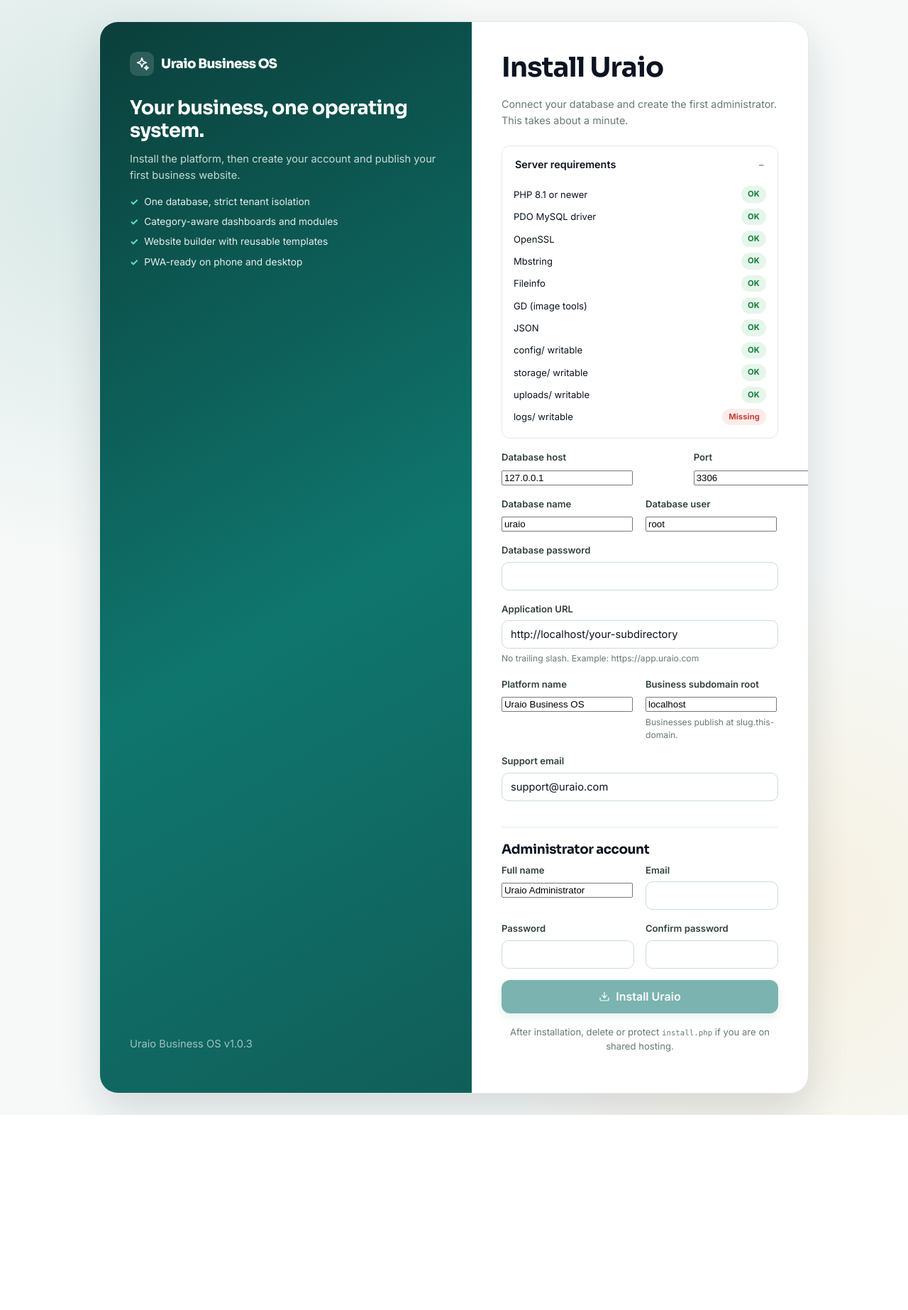
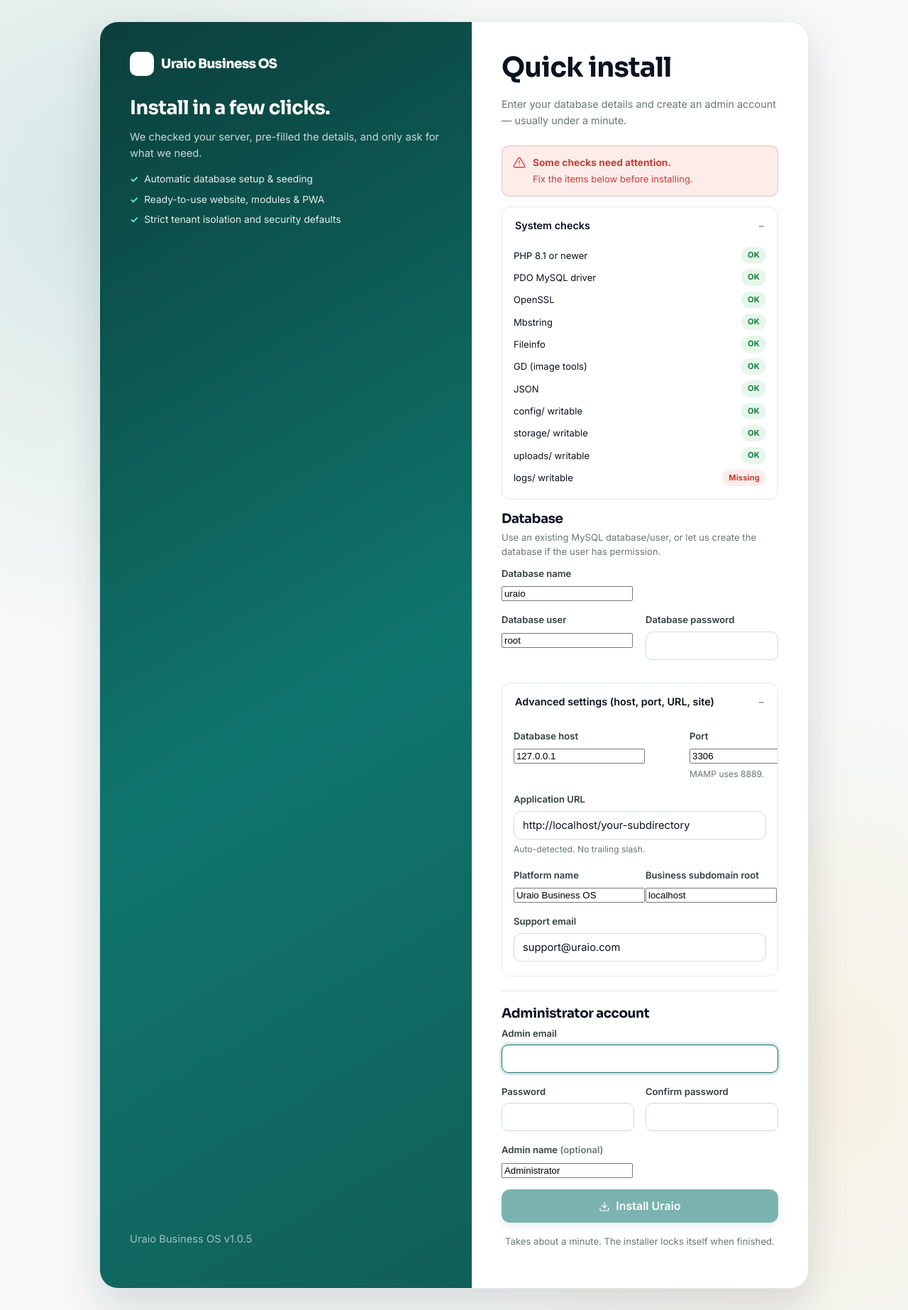
Before and after one commit to Aysami/uraio-cms, a PHP site: the page made by install.php in a window 1280 px wide. Shown: the whole page at 71% size. Before the commit the page ends 1571 px from the top, so only its background shows below. Run offline with PHP 8.4, Linux system fonts and the light colour scheme; data that the repository does not hold is empty; some libraries are stand-ins or nearby versions.

Commit message:
v1.0.5: quick few-click installer, pre-install checks, refreshed logo/icons

```diff
--- a/assets/css/app.css
+++ b/assets/css/app.css
@@ -99,8 +99,9 @@ hr { border: 0; border-top: 1px solid var(--line); margin: 24px 0; }
 /* Brand */
 .brand { display: inline-flex; align-items: center; gap: 10px; font-family: var(--font-head); font-weight: 800; color: var(--ink); font-size: 1.15rem; letter-spacing: -.03em; }
 .brand:hover { color: var(--ink); }
-.brand-mark { width: 34px; height: 34px; border-radius: 10px; background: linear-gradient(135deg, var(--brand) 0%, #0b4f49 100%); color: #fff; display: inline-grid; place-items: center; box-shadow: 0 5px 14px rgba(15, 118, 110, .28); flex: 0 0 auto; }
+.brand-mark { width: 34px; height: 34px; border-radius: 10px; background: #fff; color: #fff; display: inline-grid; place-items: center; box-shadow: 0 5px 14px rgba(15, 118, 110, .18); flex: 0 0 auto; overflow: hidden; }
 .brand-mark svg { width: 22px; height: 22px; }
+.brand-mark img { width: 100%; height: 100%; object-fit: contain; display: block; }
 .brand-mark-sm { width: 28px; height: 28px; border-radius: 8px; }
 .brand-mark-sm svg { width: 18px; height: 18px; }
 .brand-mark-lg { width: 44px; height: 44px; border-radius: 13px; }
@@ -319,7 +320,7 @@ fieldset { border: 0; padding: 0; margin: 0; min-width: 0; }
 .auth-split { width: min(1000px, 100%); display: grid; grid-template-columns: 1.05fr .95fr; background: var(--surface); border-radius: 26px; overflow: hidden; box-shadow: var(--shadow-lg); border: 1px solid var(--line); }
 .auth-aside { background: linear-gradient(150deg, #0b3f3b 0%, #0f766e 55%, #115e59 100%); color: #fff; padding: 42px; display: flex; flex-direction: column; justify-content: space-between; }
 .auth-aside .brand { color: #fff; }
-.auth-aside .brand-mark { background: rgba(255,255,255,.14); box-shadow: none; }
+.auth-aside .brand-mark { background: #fff; box-shadow: none; }
 .auth-aside h2 { font-size: 1.7rem; margin-top: 30px; }
 .auth-aside p { color: rgba(255,255,255,.78); font-size: .92rem; }
 .auth-aside .check-list li { color: rgba(255,255,255,.9); }
--- a/includes/bootstrap.php
+++ b/includes/bootstrap.php
@@ -9,7 +9,7 @@ declare(strict_types=1);
 if (!defined('BASE_PATH')) {
     define('BASE_PATH', dirname(__DIR__));
 }
-define('UBOS_VERSION', '1.0.3');
+define('UBOS_VERSION', '1.0.5');
 
 require_once BASE_PATH . '/includes/config.php';
 require_once BASE_PATH . '/includes/database.php';
--- a/includes/layout.php
+++ b/includes/layout.php
@@ -69,7 +69,7 @@ function layout_public_nav(): void
     ?>
 <header class="landing-nav container">
   <a class="brand" href="<?= e(app_url('index.php')) ?>">
-    <span class="brand-mark"><?= icon('sparkles') ?></span>
+    <span class="brand-mark"><img src="<?= e(app_url('assets/images/logo.png')) ?>" alt="Uraio"></span>
     <span class="brand-text">Uraio<span class="muted brand-suffix" style="font-weight:500"> Business OS</span></span>
   </a>
   <nav class="nav-links" aria-label="Main navigation">
@@ -96,7 +96,7 @@ function layout_public_footer(): void
     <div class="footer-grid">
       <div>
         <a class="brand" href="<?= e(app_url('index.php')) ?>">
-          <span class="brand-mark"><?= icon('sparkles') ?></span>
+          <span class="brand-mark"><img src="<?= e(app_url('assets/images/logo.png')) ?>" alt="Uraio"></span>
           <span>Uraio Business OS</span>
         </a>
         <p class="muted small" style="max-width:320px;margin-top:12px">The operating system for small businesses: customers, orders, bookings, payments and a website that grows with you.</p>
@@ -157,7 +157,7 @@ function layout_app_start(array $business, string $activeKey, string $title, str
   <aside class="sidebar" id="sidebar">
     <div class="sidebar-head">
       <a class="brand" href="<?= e(app_url('app/dashboard.php')) ?>">
-        <span class="brand-mark brand-mark-sm"><?= icon('sparkles') ?></span>
+        <span class="brand-mark brand-mark-sm"><img src="<?= e(app_url('assets/images/logo.png')) ?>" alt="Uraio"></span>
         <span style="font-size:1rem">Uraio</span>
       </a>
       <button class="icon-btn mobile-menu-btn" type="button" data-sidebar-close aria-label="Close menu"><?= icon('x') ?></button>
@@ -331,7 +331,7 @@ function auth_page_start(string $title, string $subtitle, string $heading = 'Run
   <aside class="auth-aside">
     <div>
       <a class="brand" href="<?= e(app_url('index.php')) ?>">
-        <span class="brand-mark"><?= icon('sparkles') ?></span>
+        <span class="brand-mark"><img src="<?= e(app_url('assets/images/logo.png')) ?>" alt="Uraio"></span>
         <span>Uraio Business OS</span>
       </a>
       <h2><?= e($heading) ?></h2>
@@ -344,7 +344,7 @@ function auth_page_start(string $title, string $subtitle, string $heading = 'Run
   </aside>
   <div class="auth-form-side">
     <a class="brand" href="<?= e(app_url('index.php')) ?>">
-      <span class="brand-mark brand-mark-sm"><?= icon('sparkles') ?></span>
+      <span class="brand-mark brand-mark-sm"><img src="<?= e(app_url('assets/images/logo.png')) ?>" alt="Uraio"></span>
       <span>Uraio</span>
     </a>
     <h1><?= e($title) ?></h1>
--- a/index.php
+++ b/index.php
@@ -202,7 +202,7 @@ layout_public_nav();
 layout_public_footer();
 ?>
 <div class="install-banner" id="install-banner">
-  <span class="brand-mark"><?= icon('sparkles') ?></span>
+  <span class="brand-mark"><img src="<?= e(app_url('assets/images/logo.png')) ?>" alt="Uraio"></span>
   <div>
     <h4>Install Uraio on this device</h4>
     <p>Quick access from your home screen, with offline support.</p>
--- a/install.php
+++ b/install.php
@@ -33,22 +33,30 @@ $host = $_SERVER['HTTP_HOST'] ?? 'localhost';
 $dir = rtrim(str_replace('\\', '/', dirname((string) ($_SERVER['SCRIPT_NAME'] ?? '/install.php'))), '/');
 $defaultUrl = $scheme . '://' . $host . $dir;
 
+// Smart defaults for easier setup (local/MAMP detection)
+$serverPort = (string) ($_SERVER['SERVER_PORT'] ?? '');
+$isLocalHost = in_array(strtolower((string) preg_replace('/:.*/', '', $host)), ['localhost', '127.0.0.1', '::1'], true);
+$isMamp = $isLocalHost && in_array($serverPort, ['8888', '8890'], true);
+$folderName = basename(BASE_PATH) ?: 'uraio';
+$suggestedDb = preg_replace('/[^A-Za-z0-9_]/', '_', strtolower($folderName)) ?: 'uraio';
+
 $values = [
     'db_host' => (string) ($existing['db']['host'] ?? '127.0.0.1'),
-    'db_port' => (string) ($existing['db']['port'] ?? '3306'),
-    'db_name' => (string) ($existing['db']['name'] ?? 'ubos'),
-    'db_user' => (string) ($existing['db']['user'] ?? 'root'),
-    'db_pass' => (string) ($existing['db']['pass'] ?? ''),
+    'db_port' => (string) ($existing['db']['port'] ?? ($isMamp ? '8889' : '3306')),
+    'db_name' => (string) ($existing['db']['name'] ?? $suggestedDb),
+    'db_user' => (string) ($existing['db']['user'] ?? ($isMamp ? 'root' : '')),
+    'db_pass' => (string) ($existing['db']['pass'] ?? ($isMamp ? 'root' : '')),
     'app_url' => (string) ($existing['app']['url'] ?? $defaultUrl),
     'site_name' => 'Uraio Business OS',
     'support_email' => 'support@uraio.com',
     'site_domain' => (string) ($existing['app']['site_domain'] ?? 'uraio.com'),
-    'admin_name' => 'Uraio Administrator',
+    'admin_name' => 'Administrator',
     'admin_email' => '',
 ];
-// Leave the application URL empty: derive it from the request (host + subfolder).
+// Prefer detected URL for fresh installs; keep explicit existing config URL.
 $appUrl = (string) ($existing['app']['url'] ?? '');
 $values['app_url'] = $appUrl !== '' ? $appUrl : $defaultUrl;
+
 $errors = [];
 $fatal = null;
 $done = false;
@@ -56,7 +64,7 @@ $done = false;
 if (is_post()) {
     verify_csrf();
     foreach (array_keys($values) as $key) {
-        $values[$key] = trim((string) ($_POST[$key] ?? ''));
+        $values[$key] = trim((string) ($_POST[$key] ?? $values[$key]));
     }
     $adminPassword = (string) ($_POST['admin_password'] ?? '');
     $adminConfirm = (string) ($_POST['admin_password_confirm'] ?? '');
@@ -66,7 +74,7 @@ if (is_post()) {
     if ($values['db_name'] === '' || !preg_match('/^[A-Za-z0-9_]+$/', $values['db_name'])) $errors['db_name'] = 'Use letters, numbers and underscores only.';
     if ($values['db_user'] === '') $errors['db_user'] = 'Database user is required.';
     if ($values['app_url'] === '' || !filter_var($values['app_url'], FILTER_VALIDATE_URL)) $errors['app_url'] = 'Enter the full application URL.';
-    if ($values['admin_name'] === '') $errors['admin_name'] = 'Administrator name is required.';
+    if ($values['admin_name'] === '') $values['admin_name'] = 'Administrator';
     if (!filter_var($values['admin_email'], FILTER_VALIDATE_EMAIL)) $errors['admin_email'] = 'Enter a valid administrator email.';
     $passwordErrors = password_errors($adminPassword);
     if ($passwordErrors) {
@@ -99,6 +107,9 @@ if (is_post()) {
             $server = null;
 
             $appKey = bin2hex(random_bytes(32));
+            $siteDomain = $values['site_domain'] !== '' ? $values['site_domain'] : 'uraio.com';
+            $siteName = $values['site_name'] !== '' ? $values['site_name'] : 'Uraio Business OS';
+            $supportEmail = $values['support_email'] !== '' ? $values['support_email'] : ('support@' . $siteDomain);
             $credentials = [
                 'db' => [
                     'host' => $values['db_host'],
@@ -112,16 +123,16 @@ if (is_post()) {
                     'env' => 'production',
                     'debug' => false,
                     'key' => $appKey,
-                    'site_domain' => $values['site_domain'] !== '' ? $values['site_domain'] : 'uraio.com',
-                    'support_email' => $values['support_email'] !== '' ? $values['support_email'] : 'support@uraio.com',
+                    'site_domain' => $siteDomain,
+                    'support_email' => $supportEmail,
                 ],
                 'payments' => [
                     'paystack' => ['public' => '', 'secret' => ''],
                     'flutterwave' => ['public' => '', 'secret' => '', 'webhook_hash' => ''],
                 ],
                 'mail' => [
-                    'from' => 'no-reply@' . ($values['site_domain'] !== '' ? $values['site_domain'] : 'uraio.com'),
-                    'from_name' => $values['site_name'] !== '' ? $values['site_name'] : 'Uraio Business OS',
+                    'from' => 'no-reply@' . $siteDomain,
+                    'from_name' => $siteName,
                     'smtp_host' => '',
                     'smtp_port' => 587,
                     'smtp_user' => '',
@@ -140,8 +151,6 @@ if (is_post()) {
             }
             @chmod($existingFile, 0640);
 
-            // The new credentials are read lazily by db(), so the rest of this
-            // request runs against the freshly configured database.
             require_once BASE_PATH . '/config/seed.php';
             apply_schema();
             $report = seed_platform([
@@ -149,8 +158,8 @@ if (is_post()) {
                 'admin_password' => $adminPassword,
                 'admin_name' => $values['admin_name'],
             ]);
-            set_setting('site_name', $values['site_name'] !== '' ? $values['site_name'] : 'Uraio Business OS', 'general', true);
-            set_setting('support_email', $values['support_email'] !== '' ? $values['support_email'] : 'support@uraio.com', 'general', true);
+            set_setting('site_name', $siteName, 'general', true);
+            set_setting('support_email', $supportEmail, 'general', true);
 
             if (!is_dir(BASE_PATH . '/storage')) {
                 mkdir(BASE_PATH . '/storage', 0755, true);
@@ -184,6 +193,7 @@ $requirements = [
     'logs/ writable' => is_writable(BASE_PATH . '/logs'),
 ];
 $requirementsOk = !in_array(false, $requirements, true);
+$showAdvanced = !$requirementsOk || $errors || $fatal || $isMamp;
 
 layout_head('Install', ['noindex' => true, 'body_class' => 'auth-body', 'styles' => []]);
 ?>
@@ -194,14 +204,16 @@ layout_head('Install', ['noindex' => true, 'body_class' => 'auth-body', 'styles'
         <span class="brand-mark"><?= icon('sparkles') ?></span>
         <span>Uraio Business OS</span>
       </a>
-      <h2>Your business, one operating system.</h2>
-      <p>Install the platform, then create your account and publish your first business website.</p>
+      <h2>Install in a few clicks.</h2>
+      <p>We checked your server, pre-filled the details, and only ask for what we need.</p>
       <ul class="check-list mt-3">
-        <li>One database, strict tenant isolation</li>
-        <li>Category-aware dashboards and modules</li>
-        <li>Website builder with reusable templates</li>
-        <li>PWA-ready on phone and desktop</li>
+        <li>Automatic database setup &amp; seeding</li>
+        <li>Ready-to-use website, modules &amp; PWA</li>
+        <li>Strict tenant isolation and security defaults</li>
       </ul>
+      <?php if ($isMamp): ?>
+        <p class="small" style="color:rgba(255,255,255,.85);margin-top:16px">MAMP detected: defaults set to MySQL port <strong>8889</strong>, user <strong>root</strong>.</p>
+      <?php endif; ?>
     </div>
     <p class="small" style="color:rgba(255,255,255,.6)">Uraio Business OS v<?= e(UBOS_VERSION) ?></p>
   </aside>
@@ -213,12 +225,20 @@ layout_head('Install', ['noindex' => true, 'body_class' => 'auth-body', 'styles'
 
     <?php if ($done): ?>
       <h1>Installation complete</h1>
-      <p class="auth-sub">The platform is ready. Sign in with the administrator account you just created.</p>
-      <div class="alert alert-success"><?= icon('check') ?><div>Database seeded, installer locked and your administrator account created.</div></div>
-      <a class="btn btn-primary btn-block btn-lg" href="<?= e(app_url('auth/login.php')) ?>">Go to sign in</a>
+      <p class="auth-sub">Your platform is ready. Sign in with the administrator account you created.</p>
+      <div class="alert alert-success"><?= icon('check') ?><div>Database created, seeded, and the installer is locked.</div></div>
+      <a class="btn btn-primary btn-block btn-lg" href="<?= e(app_url('auth/login.php')) ?>">Open sign in</a>
     <?php else: ?>
-      <h1>Install Uraio</h1>
-      <p class="auth-sub">Connect your database and create the first administrator. This takes about a minute.</p>
+      <h1>Quick install</h1>
+      <p class="auth-sub">Enter your database details and create an admin account — usually under a minute.</p>
+
+      <div class="alert <?= $requirementsOk ? 'alert-success' : 'alert-danger' ?>" style="margin-bottom:14px">
+        <?= icon($requirementsOk ? 'check' : 'alert') ?>
+        <div>
+          <strong><?= $requirementsOk ? 'Pre-install checks passed.' : 'Some checks need attention.' ?></strong>
+          <span class="small" style="display:block;margin-top:2px"><?= $requirementsOk ? 'Your server is ready to install Uraio.' : 'Fix the items below before installing.' ?></span>
+        </div>
+      </div>
 
       <?php if ($fatal): ?>
         <div class="alert alert-danger"><?= icon('alert') ?><div><strong>Installation failed.</strong><br><?= e($fatal) ?></div></div>
@@ -228,7 +248,7 @@ layout_head('Install', ['noindex' => true, 'body_class' => 'auth-body', 'styles'
       <?php endif; ?>
 
       <details class="faq-item mb-2" <?= $requirementsOk ? '' : 'open' ?>>
-        <summary>Server requirements</summary>
+        <summary>System checks</summary>
         <div style="padding:0 16px 14px">
           <?php foreach ($requirements as $label => $ok): ?>
             <div class="flex-between small" style="padding:4px 0">
@@ -241,6 +261,29 @@ layout_head('Install', ['noindex' => true, 'body_class' => 'auth-body', 'styles'
 
       <form method="post" action="<?= e(app_url('install.php')) ?>" autocomplete="off">
         <?= csrf_field() ?>
+
+        <h3 style="margin-bottom:8px">Database</h3>
+        <p class="small muted" style="margin-top:-2px;margin-bottom:10px">Use an existing MySQL database/user, or let us create the database if the user has permission.</p>
+        <div class="form-grid">
+          <div class="field field-col-12">
+            <label for="db_name">Database name</label>
+            <input id="db_name" name="db_name" value="<?= e($values['db_name']) ?>" required>
+            <?= render_field_error($errors, 'db_name') ?>
+          </div>
+          <div class="field field-col-6">
+            <label for="db_user">Database user</label>
+            <input id="db_user" name="db_user" value="<?= e($values['db_user']) ?>" required>
+            <?= render_field_error($errors, 'db_user') ?>
+          </div>
+          <div class="field field-col-6">
+            <label for="db_pass">Database password</label>
+            <input id="db_pass" name="db_pass" type="password" value="<?= e($values['db_pass']) ?>" autocomplete="new-password">
+          </div>
+        </div>
+
+        <details class="faq-item mt-2 mb-2" <?= $showAdvanced ? 'open' : '' ?>>
+          <summary>Advanced settings (host, port, URL, site)</summary>
+          <div style="padding:12px 16px 4px">
             <div class="form-grid">
               <div class="field field-col-8">
                 <label for="db_host">Database host</label>
@@ -250,26 +293,13 @@ layout_head('Install', ['noindex' => true, 'body_class' => 'auth-body', 'styles'
               <div class="field field-col-4">
                 <label for="db_port">Port</label>
                 <input id="db_port" name="db_port" value="<?= e($values['db_port']) ?>" inputmode="numeric" required>
+                <small class="field-help">MAMP uses 8889.</small>
                 <?= render_field_error($errors, 'db_port') ?>
-          </div>
-          <div class="field field-col-6">
-            <label for="db_name">Database name</label>
-            <input id="db_name" name="db_name" value="<?= e($values['db_name']) ?>" required>
-            <?= render_field_error($errors, 'db_name') ?>
-          </div>
-          <div class="field field-col-6">
-            <label for="db_user">Database user</label>
-            <input id="db_user" name="db_user" value="<?= e($values['db_user']) ?>" required>
-            <?= render_field_error($errors, 'db_user') ?>
-          </div>
-          <div class="field field-col-12">
-            <label for="db_pass">Database password</label>
-            <input id="db_pass" name="db_pass" type="password" value="<?= e($values['db_pass']) ?>" autocomplete="new-password">
               </div>
               <div class="field field-col-12">
                 <label for="app_url">Application URL</label>
                 <input id="app_url" name="app_url" type="url" value="<?= e($values['app_url']) ?>" required>
-            <small class="field-help">No trailing slash. Example: https://app.uraio.com</small>
+                <small class="field-help">Auto-detected. No trailing slash.</small>
                 <?= render_field_error($errors, 'app_url') ?>
               </div>
               <div class="field field-col-6">
@@ -279,25 +309,21 @@ layout_head('Install', ['noindex' => true, 'body_class' => 'auth-body', 'styles'
               <div class="field field-col-6">
                 <label for="site_domain">Business subdomain root</label>
                 <input id="site_domain" name="site_domain" value="<?= e($values['site_domain']) ?>">
-            <small class="field-help">Businesses publish at slug.this-domain.</small>
               </div>
               <div class="field field-col-12">
                 <label for="support_email">Support email</label>
                 <input id="support_email" name="support_email" type="email" value="<?= e($values['support_email']) ?>">
               </div>
             </div>
+          </div>
+        </details>
 
         <div class="divider"></div>
-        <h3>Administrator account</h3>
+        <h3 style="margin-bottom:8px">Administrator account</h3>
         <div class="form-grid">
-          <div class="field field-col-6">
-            <label for="admin_name">Full name</label>
-            <input id="admin_name" name="admin_name" value="<?= e($values['admin_name']) ?>" required>
-            <?= render_field_error($errors, 'admin_name') ?>
-          </div>
-          <div class="field field-col-6">
-            <label for="admin_email">Email</label>
-            <input id="admin_email" name="admin_email" type="email" value="<?= e($values['admin_email']) ?>" required>
+          <div class="field field-col-12">
+            <label for="admin_email">Admin email</label>
+            <input id="admin_email" name="admin_email" type="email" value="<?= e($values['admin_email']) ?>" required autofocus>
             <?= render_field_error($errors, 'admin_email') ?>
           </div>
           <div class="field field-col-6">
@@ -310,12 +336,17 @@ layout_head('Install', ['noindex' => true, 'body_class' => 'auth-body', 'styles'
             <input id="admin_password_confirm" name="admin_password_confirm" type="password" minlength="8" required autocomplete="new-password">
             <?= render_field_error($errors, 'admin_password_confirm') ?>
           </div>
+          <div class="field field-col-12">
+            <label for="admin_name">Admin name <span class="muted small">(optional)</span></label>
+            <input id="admin_name" name="admin_name" value="<?= e($values['admin_name']) ?>">
+            <?= render_field_error($errors, 'admin_name') ?>
+          </div>
         </div>
 
         <button class="btn btn-primary btn-lg btn-block" type="submit" <?= $requirementsOk ? '' : 'disabled' ?>>
           <?= icon('download', 'icon icon-sm') ?> Install Uraio
         </button>
-        <p class="small muted text-center mt-2">After installation, delete or protect <span class="mono">install.php</span> if you are on shared hosting.</p>
+        <p class="small muted text-center mt-2">Takes about a minute. The installer locks itself when finished.</p>
       </form>
     <?php endif; ?>
   </div>
```
Also changed, not shown: docs/SELF-HOSTING.md (+1 -1 lines), CHANGELOG.md, README.md, assets/icons/apple-touch-icon.png, assets/icons/favicon-32.png (added), assets/icons/favicon-64.png (added), assets/icons/favicon.png (added), assets/icons/favicon.svg, assets/icons/icon-192.png, assets/icons/icon-512.png, assets/icons/icon-maskable-512.png, assets/images/logo-1254.png (added), assets/images/logo.png (added), 1 other file. Lines whose indentation alone changed are shown as unchanged.
